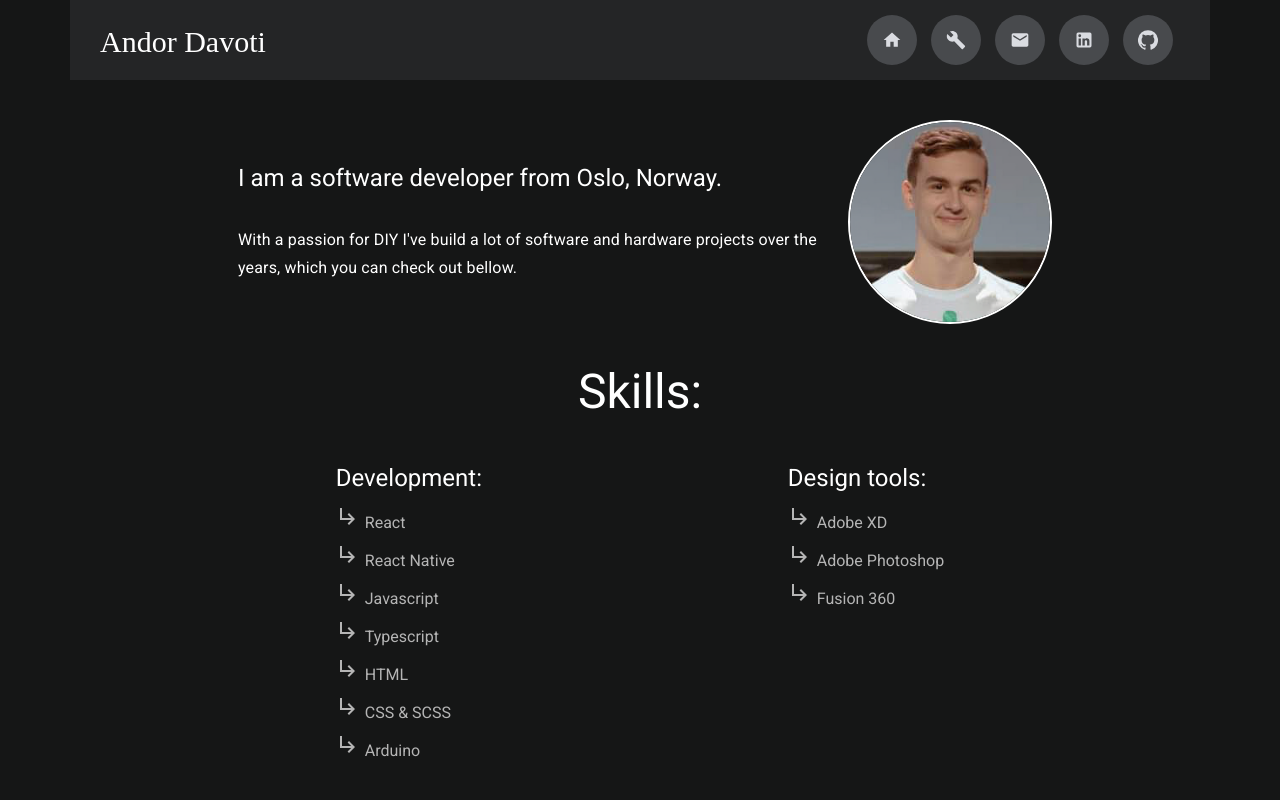
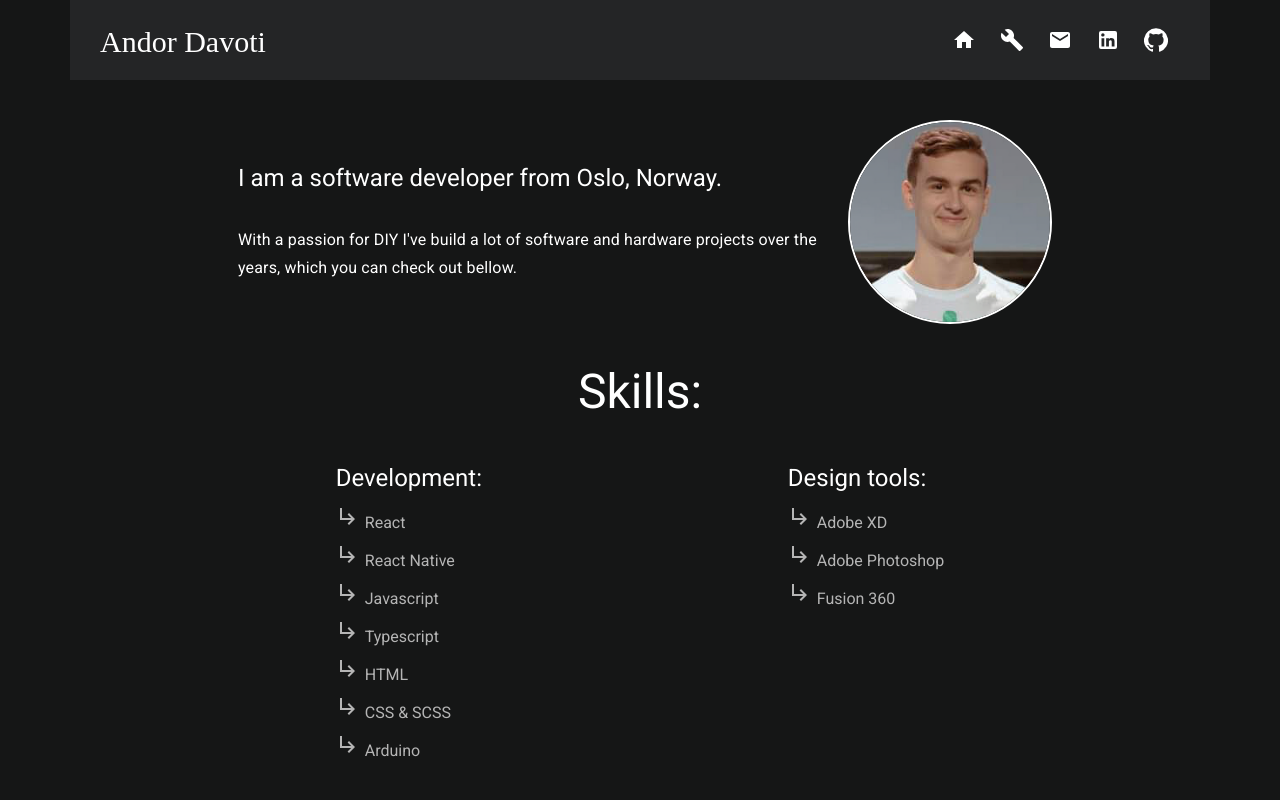
Before and after one commit to andordavoti/personal-website, a React (Create React App) app: page / in a window 1280 px wide. Shown: the top 800 px of the page. Built offline with nearby package versions, Linux system fonts and the light colour scheme; a web font is replaced by a local one.

Commit message:
ditched my NavItemIcon component for IconButton in MUI

```diff
--- a/src/components/Header/HeaderDesktop/HeaderDesktop.component.tsx
+++ b/src/components/Header/HeaderDesktop/HeaderDesktop.component.tsx
@@ -1,9 +1,9 @@
 import React from 'react';
+import { Link } from 'react-router-dom';
 import './HeaderDesktop.styles.scss';
 
 // Components
 import Navbar from '../Navbar/Navbar.component';
-import NavItemIcon from './NavItemIcon/NavItemIcon.component';
 
 // Icons
 import HomeIcon from '@material-ui/icons/Home';
@@ -11,23 +11,67 @@ import BuildIcon from '@material-ui/icons/Build';
 import EmailIcon from '@material-ui/icons/Email';
 import LinkedInIcon from '@material-ui/icons/LinkedIn';
 import GitHubIcon from '@material-ui/icons/GitHub';
+import IconButton from '@material-ui/core/IconButton';
+import socialLinks from '../../../lib/socialLinks';
+import { SocialLinkType } from '../../../lib/types';
+import { makeStyles } from '@material-ui/core';
 
-const HeaderDesktop: React.FC = () => (
+const useStyles = makeStyles((theme) => ({
+    center: {
+        display: 'flex',
+        alignItems: 'center',
+    },
+}));
+
+const HeaderDesktop: React.FC = () => {
+    const styles = useStyles();
+    return (
         <div className="header">
             <Navbar>
                 <div className="title-container">
                     <h1 className="title">Andor Davoti</h1>
                 </div>
 
-            <NavItemIcon icon={<HomeIcon />} toPath="/" />
+                <Link to="/" className={styles.center}>
+                    <IconButton>
+                        <HomeIcon />
+                    </IconButton>
+                </Link>
 
-            <NavItemIcon icon={<BuildIcon />} toPath="/projects" />
+                <Link to="/projects" className={styles.center}>
+                    <IconButton>
+                        <BuildIcon />
+                    </IconButton>
+                </Link>
 
-            <NavItemIcon link="email" icon={<EmailIcon />} />
-            <NavItemIcon link="linkedin" icon={<LinkedInIcon />} />
-            <NavItemIcon link="github" icon={<GitHubIcon />} />
+                <div className={styles.center}>
+                    <IconButton rel="noopener noreferrer" target="_blank" href={socialLinks['email' as SocialLinkType]}>
+                        <EmailIcon />
+                    </IconButton>
+                </div>
+
+                <div className={styles.center}>
+                    <IconButton
+                        rel="noopener noreferrer"
+                        target="_blank"
+                        href={socialLinks['linkedin' as SocialLinkType]}
+                    >
+                        <LinkedInIcon />
+                    </IconButton>
+                </div>
+
+                <div className={styles.center}>
+                    <IconButton
+                        rel="noopener noreferrer"
+                        target="_blank"
+                        href={socialLinks['github' as SocialLinkType]}
+                    >
+                        <GitHubIcon />
+                    </IconButton>
+                </div>
             </Navbar>
         </div>
     );
+};
 
 export default HeaderDesktop;
--- a/src/components/Header/HeaderDesktop/NavItemIcon/NavItemIcon.component.tsx
+++ /dev/null
@@ -1,36 +0,0 @@
-import React from 'react';
-import './NavItemIcon.styles.scss';
-import socialLinks from '../../../../lib/socialLinks';
-import { SocialLinkType } from '../../../../lib/types';
-import { Link } from 'react-router-dom';
-
-interface Props {
-    icon: JSX.Element;
-    link?: SocialLinkType;
-    toPath?: string;
-}
-
-const NavItemIcon: React.FC<Props> = ({ icon, link, toPath }) => {
-    return (
-        <>
-            {Boolean(toPath) ? (
-                <Link className="nav-item-icon" to={toPath}>
-                    <div className="icon-button">{icon}</div>
-                </Link>
-            ) : (
-                <div className="nav-item-icon">
-                    <a
-                        className="icon-button"
-                        rel="noopener noreferrer"
-                        target={link ? '_blank' : ''}
-                        href={link ? socialLinks[link] : undefined}
-                    >
-                        {icon}
-                    </a>
-                </div>
-            )}
-        </>
-    );
-};
-
-export default NavItemIcon;
--- a/src/components/Header/HeaderDesktop/NavItemIcon/NavItemIcon.styles.scss
+++ /dev/null
@@ -1,31 +0,0 @@
-.nav-item-icon {
-    display: flex;
-    align-items: center;
-    justify-content: center;
-
-    a {
-        color: var(--text-color);
-        text-decoration: none;
-    }
-
-    .icon-button {
-        cursor: pointer;
-        border-radius: 10px;
-        padding: 5px;
-        margin: 2px;
-        display: flex;
-        align-items: center;
-        justify-content: center;
-        transition: filter 300ms;
-    }
-
-    .icon-button:hover {
-        filter: brightness(1.2);
-    }
-
-    .icon-button svg {
-        fill: var(--text-color);
-        width: 20px;
-        height: 20px;
-    }
-}
```
Lines whose indentation alone changed are shown as unchanged.
